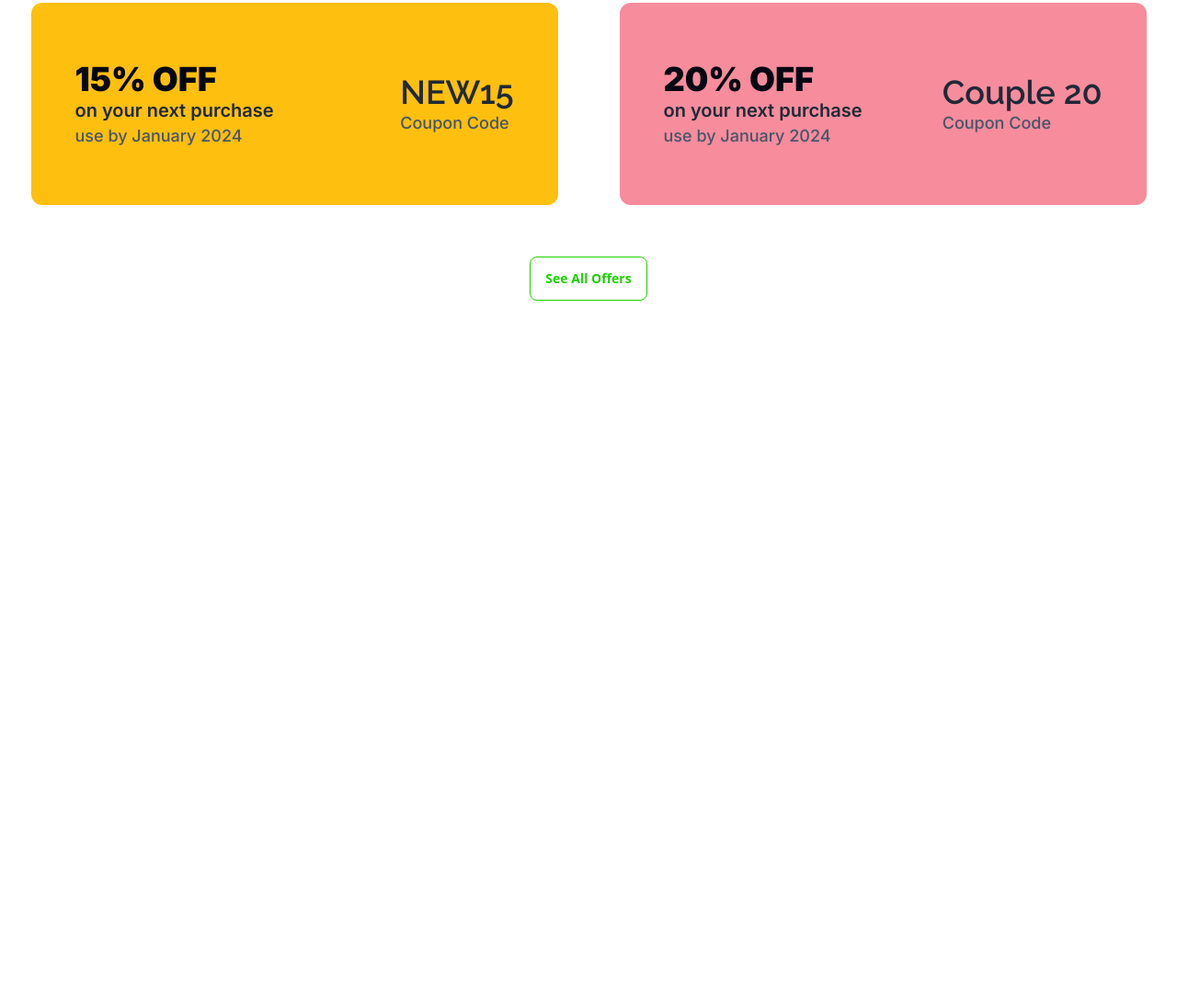
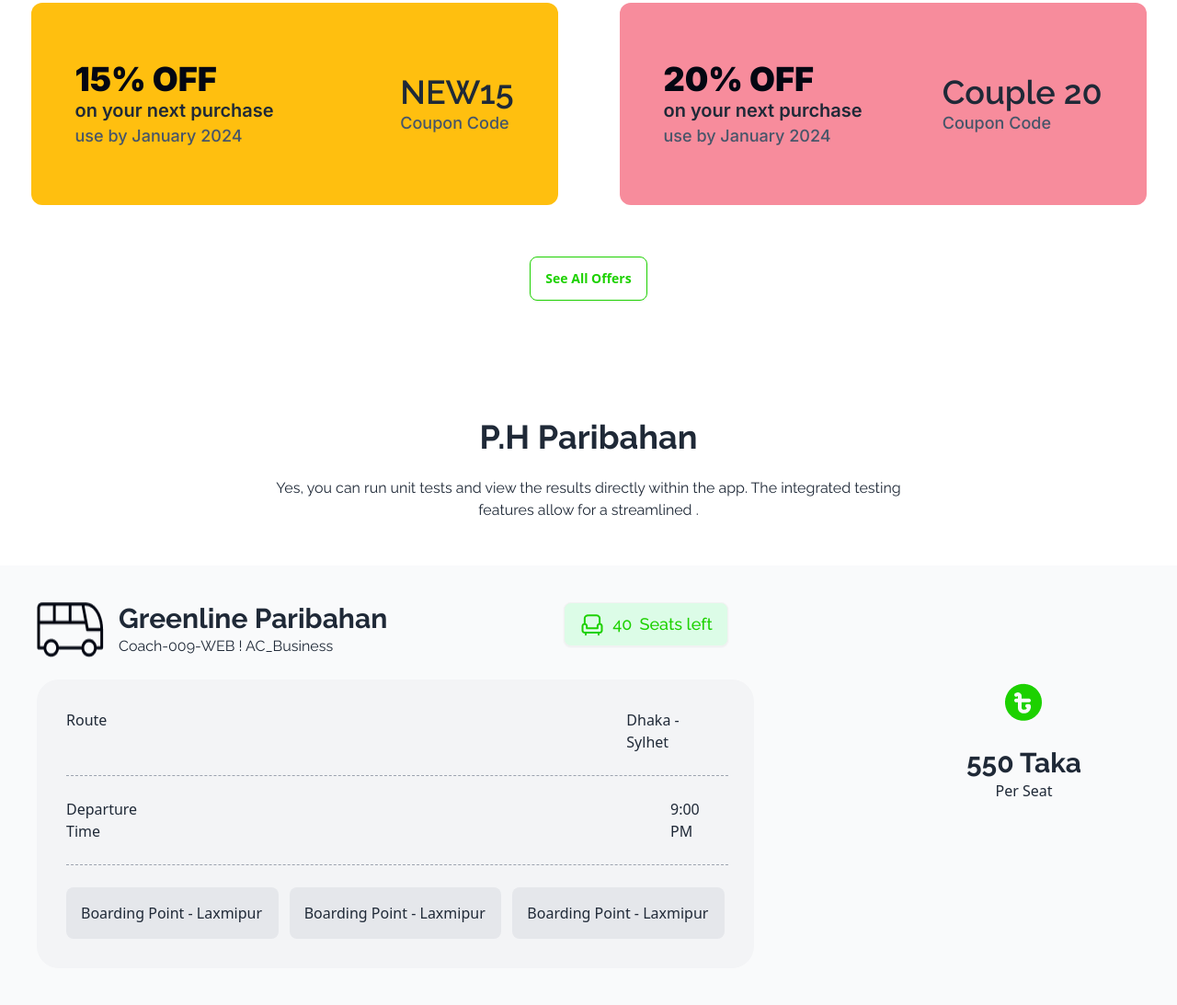
Before and after one commit to Maksudulfcub/Bus-ticket, a plain HTML site: page index.html in a window 1280 px wide. Shown: the part 1109-2202 px from the top of the page at 92% size. Before the commit the page ends 1436 px from the top, so only its background shows below. Drawn offline with nearby package versions, Linux system fonts and the light colour scheme.

Commit message:
Ticket section added

```diff
--- a/index.html
+++ b/index.html
@@ -94,6 +94,53 @@
         <button class="btn bg-transparent text-[#1DD100] border-[#1DD100] mx-auto flex mt-14">See All Offers</button>
       </section>
 
+      <!-- Ticket section -->
+      <section>
+        <h2 class="font-raleway text-4xl font-bold text-center mt-32">P.H Paribahan</h2>
+        <p class="mb-5 mt-6 font-raleway text-center w-[736px] mx-auto">Yes, you can run unit tests and view the results directly within the app. The integrated testing features allow for a streamlined .</p>
+        <div class="p-10 bg-gray-50 mt-12">
+          <div class="space-y-6">
+            <div class="flex gap-48">
+              <div class="flex gap-4">
+                <img src="images/bus-logo.png" alt="">
+                <div>
+                  <h2 class="font-raleway text-3xl font-bold">Greenline Paribahan</h2>
+                  <p class="font-raleway">Coach-009-WEB ! AC_Business</p>
+                </div>
+              </div>
+              <div class="navbar-end items-center">
+                <a class="btn font-raleway font-medium text-lg text-[#1DD100] bg-green-100"><span><img src="images/seat-green.png" alt=""></span><span id="total-seat">40</span> Seats left</a>
+              </div>
+            </div>
+            <div class="flex justify-between">
+              <div class="space-y-6 p-8 bg-gray-100 w-[780px] rounded-3xl">
+                <div class="flex gap-[565px]">
+                  <p>Route</p>
+                  <p>Dhaka - Sylhet</p>
+                </div>
+                <hr class="border-dashed border-gray-400 w-[720px]">
+                <div class="flex gap-[541px]">
+                  <p>Departure Time</p>
+                  <p>9:00 PM</p>
+                </div>
+                <hr class="border-dashed border-gray-400 w-[720px]">
+                <div class="flex gap-3">
+                  <p class="p-4 bg-gray-200 w-[232px] rounded-lg">Boarding Point - Laxmipur</p>
+                  <p class="p-4 bg-gray-200 w-[232px] rounded-lg">Boarding Point - Laxmipur</p>
+                  <p class="p-4 bg-gray-200 w-[232px] rounded-lg">Boarding Point - Laxmipur</p>
+                </div>
+              </div>
+              <div class="flex-col px-16">
+                <div class="mx-auto flex justify-center"><img src="images/fare.png" alt=""></div>
+              <div class="mt-6">
+                <h1 class="font-raleway text-3xl font-bold">550 Taka</h1>
+                <p class="text-center">Per Seat</p>
+              </div>
+              </div>
+            </div>
+          </div>
+        </div>
+      </section>
 
 
     </main>
```
